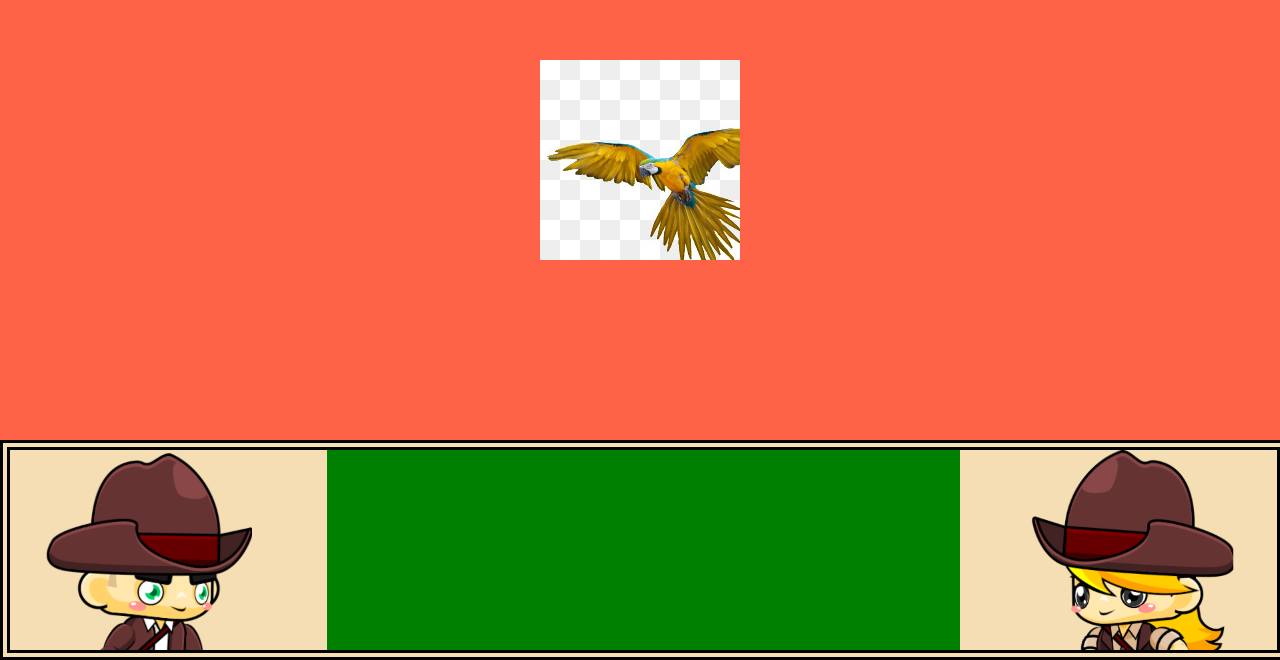
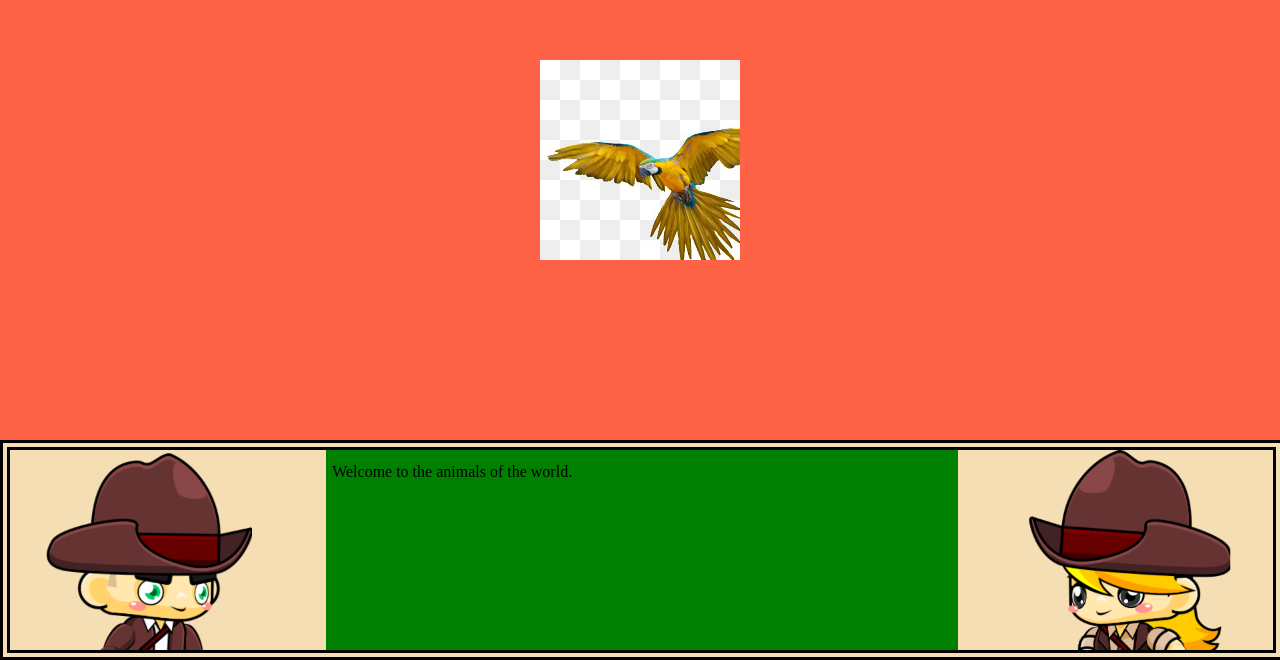
Before and after one commit to patty-cc/Full_stack_educational_app, a plain HTML site: page client/build/index.html in a window 1280 px wide. Shown: the part 140-800 px from the top of the page. Drawn offline with Linux system fonts and the light colour scheme.

Commit message:
Can update text on load like someones talking

```diff
--- a/client/build/index.html
+++ b/client/build/index.html
@@ -14,7 +14,9 @@
       <div class="boy-explorer">
         <canvas class="boy-explorer" id="explorer1" width=100% height=100%> </canvas>
       </div>
-      <div id="text-box"></div>
+      <div id="text-box">
+        <p id="welcome-text"></p>
+      </div>
       <div class="girl-explorer">
         <canvas class="girl-explorer" id="explorer2" width=100% height=100%></canvas>
       </div>
@@ -22,5 +24,6 @@
 
     <script type="text/javascript" src="character1.js"></script>
     <script type="text/javascript" src="character2.js"></script>
+    <script type="text/javascript" src="welcome.js"></script>
   </body>
 </html>
--- a/client/build/public/styles.css
+++ b/client/build/public/styles.css
@@ -32,7 +32,7 @@ body {
   display: flex;
   background-color: wheat;
   height: 25%;
-  width: 99%;
+  width: 98.7%;
   position: fixed;
   bottom: 0;
   border: 10px double black;
@@ -62,7 +62,14 @@ body {
 }
 
 #text-box {
+  /*background: url('./images/speech.png');
+  object-fit: contain;*/
   background-color: green;
   height: 100%;
   flex: 2;
 }
+
+#welcome-text {
+  padding-top: 2%;
+  padding-left: 1%;
+}
--- /dev/null
+++ b/client/build/welcome.js
@@ -0,0 +1,27 @@
+
+// var welcomeText = function() {
+//   var pTag = document.getElementById("welcome-text");
+//   var div = document.getElementById("text-box");
+//   pTag.innerText = "Welcome to the animals of the world!"
+//   // div.appendChild(pTag);
+// }
+//
+// welcomeText();
+
+var isPaused = false;
+
+var printText = function(destination, message, speed) {
+  var i = 0;
+  var interval = setInterval(function() {
+    document.getElementById(destination).innerHTML += message.charAt(i);
+    i++;
+    if (i > message.length) {
+      clearInterval(interval);
+    }
+  }, speed)
+}
+
+
+printText("welcome-text", "Welcome to the animals of the world.", 100)
+
+when(printText).done(printText("welcome-text", "My name is...", 100))
```
Also changed, not shown: client/build/public/images/speech.png (added).
